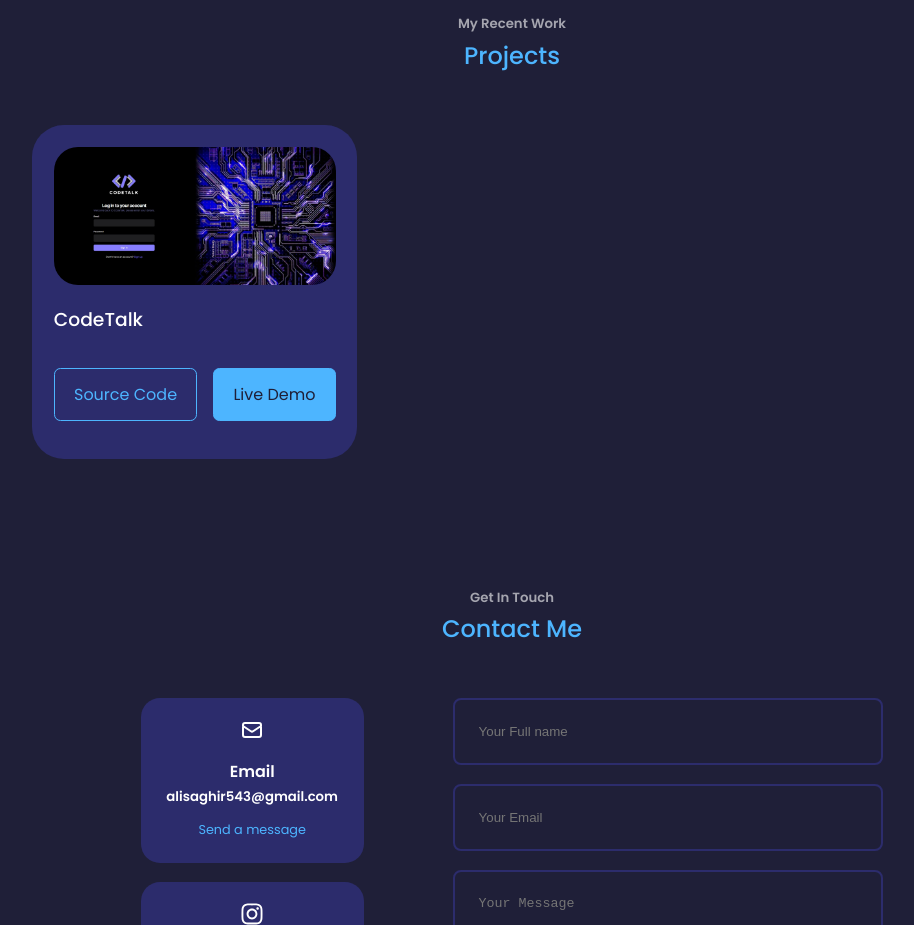
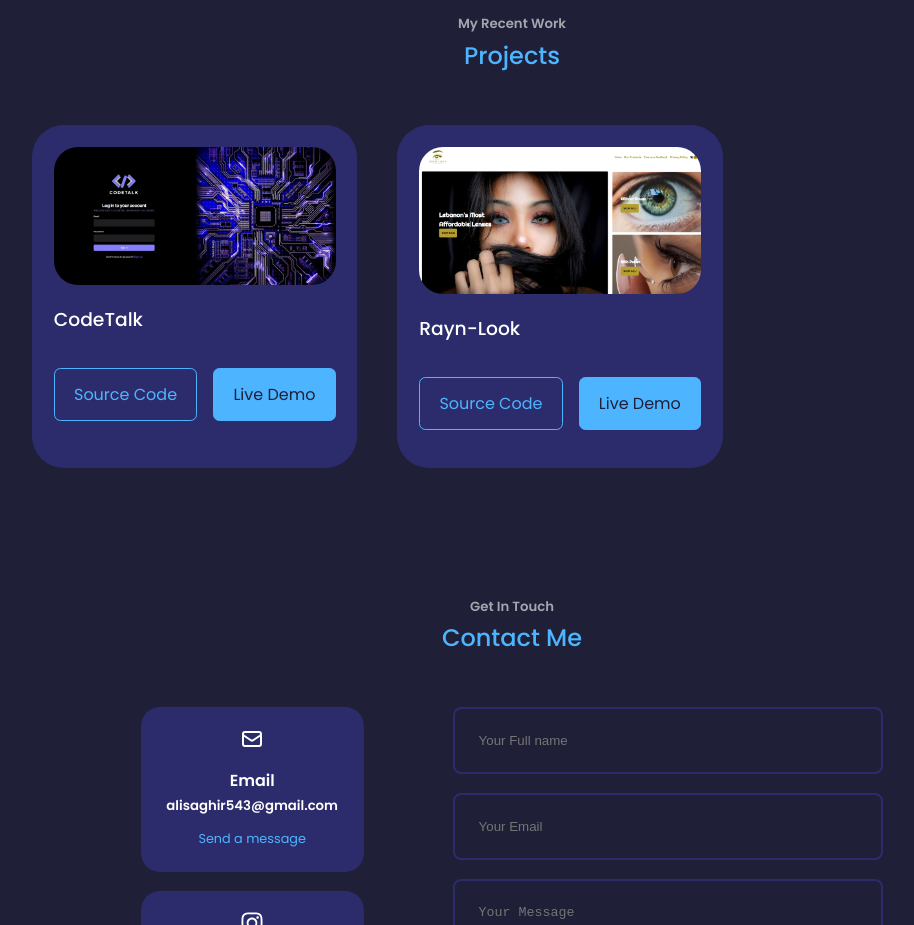
Before and after one commit to alisaghir1/My-portofolio, a React (Create React App) app: page / in a window 1280 px wide. Shown: the part 3140-4065 px from the top of the page, without its empty margins (128-1042 px from the left). Built offline with nearby package versions, Linux system fonts and the light colour scheme.

Commit message:
added another project to the portfolio

```diff
--- a/src/components/portofolio/Portfolio.jsx
+++ b/src/components/portofolio/Portfolio.jsx
@@ -1,6 +1,8 @@
 import React from 'react'
 import './portfolio.css'
 import codeTalk from '../../assets/codeTalk.jpeg'
+import Rayn_look from '../../assets/Rayn-look.jpeg'
+
 
 
 
@@ -11,6 +13,13 @@ const data=[
     title: 'CodeTalk',
     github:'https://github.com/alisaghir1/Code-Talk-Frontend',
     demo:'https://code-talk-eta.vercel.app/sign-in'
+  },
+  {
+    id: 2,
+    image: Rayn_look,
+    title: 'Rayn-Look',
+    github:'https://github.com/alisaghir1/rayn-look-frontend',
+    demo:'https://rayn-look.vercel.app/'
   }
 ]
 
```
Also changed, not shown: src/assets/Rayn-Look.jpeg (added).
